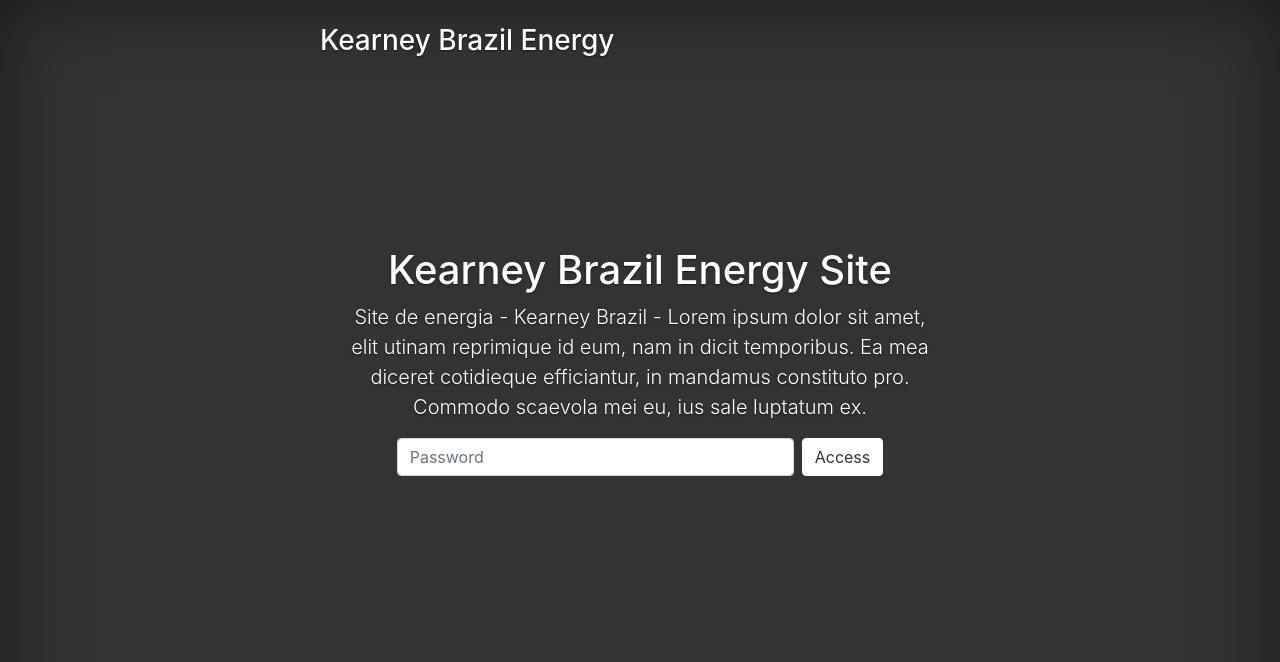
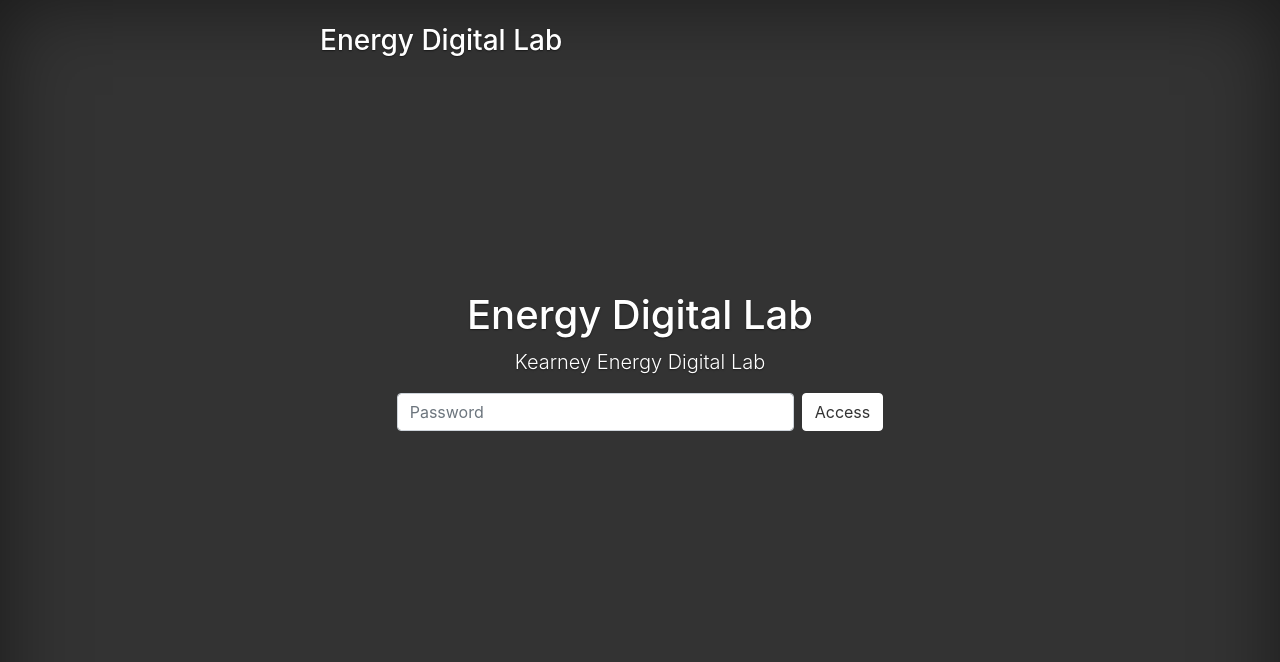
Before and after one commit to agnaldoluiz/web_utilities, a Flask app: page / in a window 1280 px wide. Shown: the top 662 px of the page. Run offline with Flask 2, Linux system fonts and the light colour scheme; some libraries are stand-ins or nearby versions.

Commit message:
Update cover.html

```diff
--- a/app/templates/cover.html
+++ b/app/templates/cover.html
@@ -6,7 +6,7 @@
     <meta name="description" content="">
     <meta name="author" content="Agnaldo Cunha, Analytics Associate">
     <meta name="generator" content="Jekyll v4.0.1">
-    <title>Utilities Brazil</title>
+    <title>Energy Digital Lab</title>
 
     <!-- Bootstrap core CSS -->
     <link rel="stylesheet" type="text/css" href="{{ url_for ('static', filename='css/bootstrap.min.css')}}">
@@ -50,13 +50,13 @@
 
       <header class="masthead mb-auto">
         <div class="inner">
-          <h3 class="masthead-brand mt-2">Kearney Brazil Energy</h3>
+          <h3 class="masthead-brand mt-2">Energy Digital Lab</h3>
         </div>
       </header>
 
       <main role="main" class="inner cover">
-        <h1 class="cover-heading">Kearney Brazil Energy Site</h1>
-        <p class="lead">Site de energia - Kearney Brazil - Lorem ipsum dolor sit amet, elit utinam reprimique id eum, nam in dicit temporibus. Ea mea diceret cotidieque efficiantur, in mandamus constituto pro. Commodo scaevola mei eu, ius sale luptatum ex.</p>
+        <h1 class="cover-heading">Energy Digital Lab</h1>
+        <p class="lead">Kearney Energy Digital Lab</p>
         <p class="lead">
           <form action="" method="post" class="form-inline my-4 mt-md-0 justify-content-center">
               {{ form.hidden_tag() }}
```
